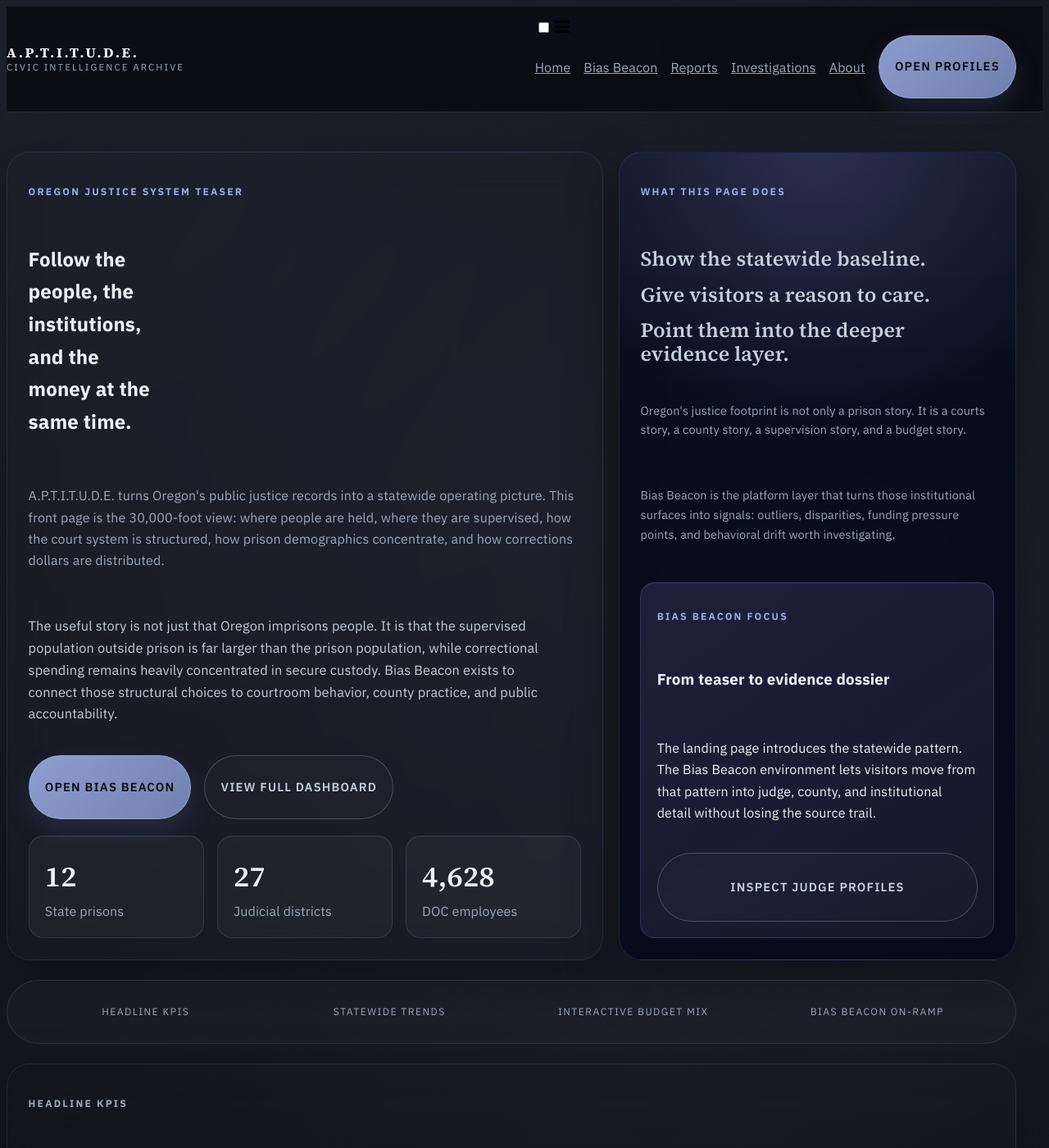
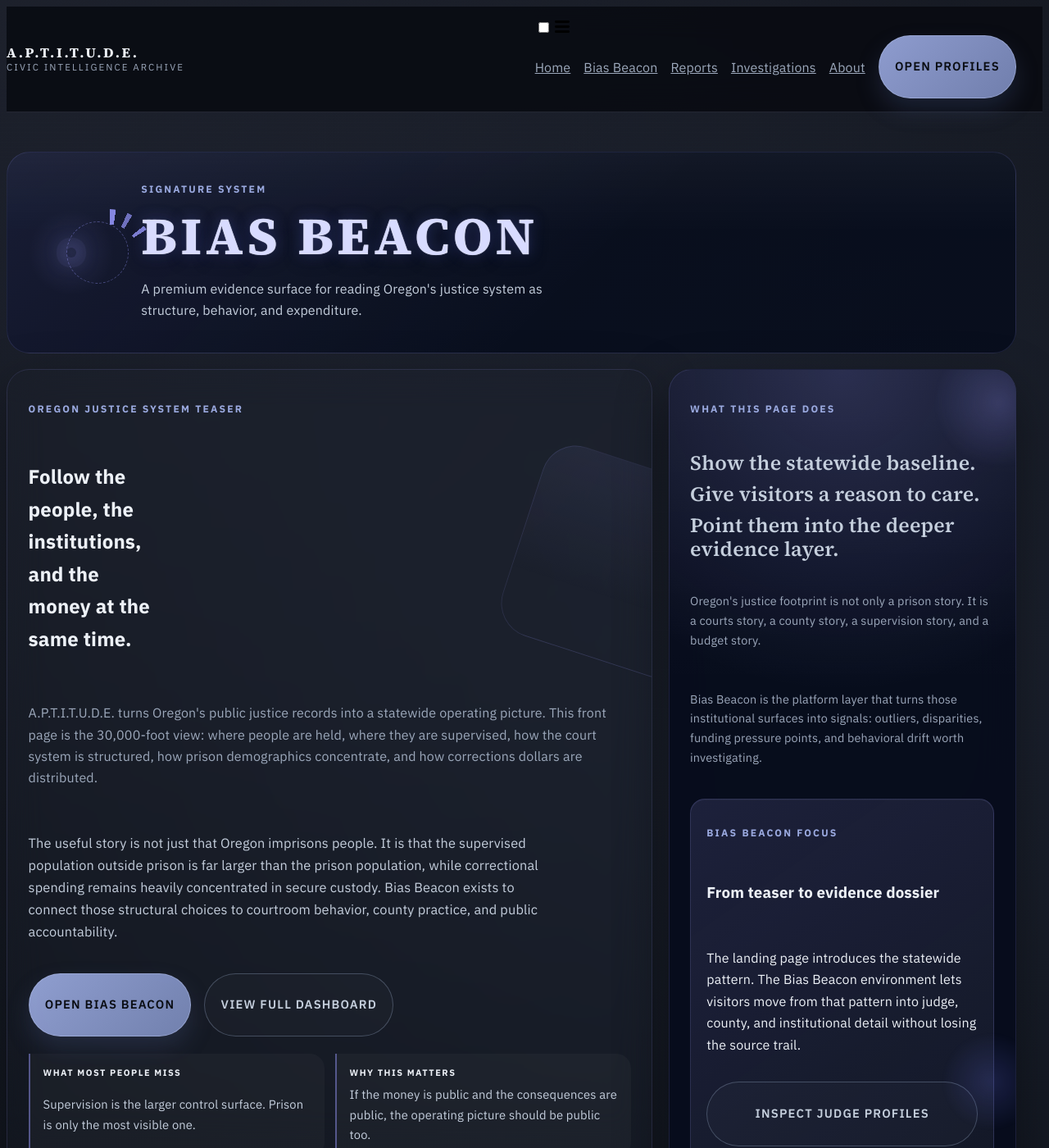
Before and after one commit to simplyashlep/A.P.T.I.T.U.D.E., a Jekyll site: the page built from index.html, in a window 1280 px wide and 1400 px high. Shown: the whole window at 82% size. Built offline with Jekyll 4.4.1, drawn with Linux system fonts in a browser that asks for light colours; some of the changed text lies outside the part shown.

Commit message:
Refine homepage art direction for premium Bias Beacon feel

```diff
--- a/assets/css/style.scss
+++ b/assets/css/style.scss
@@ -1416,8 +1416,100 @@ body.home-page {
   padding-top: 1rem;
 }
 
+.bias-beacon-masthead {
+  position: relative;
+  display: grid;
+  grid-template-columns: 120px minmax(0, 1fr);
+  gap: 1.2rem;
+  align-items: center;
+  margin-bottom: 1.2rem;
+  padding: 1.4rem 1.5rem;
+  border-radius: 28px;
+  border: 1px solid rgba(153, 153, 255, 0.14);
+  background:
+    linear-gradient(135deg, rgba(153, 153, 255, 0.1), transparent 58%),
+    linear-gradient(180deg, rgba(255, 255, 255, 0.04), transparent 40%),
+    rgba(7, 12, 28, 0.84);
+  overflow: hidden;
+}
+
+.masthead-mark {
+  position: relative;
+  width: 108px;
+  height: 108px;
+  display: grid;
+  place-items: center;
+  border-radius: 50%;
+  background: radial-gradient(circle, rgba(153, 153, 255, 0.12), transparent 68%);
+}
+
+.masthead-burst,
+.masthead-burst::before,
+.masthead-burst::after {
+  content: "";
+  position: absolute;
+  inset: 0;
+  margin: auto;
+  border-radius: 50%;
+}
+
+.masthead-burst {
+  width: 12px;
+  height: 12px;
+  background: var(--home-accent-strong);
+  box-shadow:
+    0 0 0 12px rgba(153, 153, 255, 0.06),
+    0 0 26px rgba(153, 153, 255, 0.65);
+}
+
+.masthead-burst::before {
+  width: 74px;
+  height: 74px;
+  border: 1px dashed rgba(153, 153, 255, 0.42);
+}
+
+.masthead-burst::after {
+  width: 106px;
+  height: 106px;
+  background:
+    conic-gradient(from 0deg,
+      rgba(153, 153, 255, 0.9) 0deg 8deg,
+      transparent 8deg 24deg,
+      rgba(153, 153, 255, 0.72) 24deg 31deg,
+      transparent 31deg 52deg,
+      rgba(153, 153, 255, 0.82) 52deg 58deg,
+      transparent 58deg 360deg);
+  mask: radial-gradient(circle, transparent 0 34px, #000 34px);
+  opacity: 0.95;
+}
+
+.masthead-copy {
+  display: grid;
+  gap: 0.35rem;
+}
+
+.bias-beacon-wordmark {
+  margin: 0;
+  font-family: "Source Serif 4", serif;
+  font-size: clamp(2.2rem, 5vw, 4.4rem);
+  line-height: 0.92;
+  letter-spacing: 0.08em;
+  text-transform: uppercase;
+  color: #d8dbff;
+  text-shadow:
+    0 0 1px rgba(255, 255, 255, 0.8),
+    0 0 18px rgba(104, 117, 255, 0.32),
+    0 4px 22px rgba(0, 0, 0, 0.42);
+}
+
+.masthead-note {
+  max-width: 56ch;
+  color: var(--muted-strong);
+}
+
 .dashboard-hero-grid {
   align-items: stretch;
+  grid-template-columns: minmax(0, 1.3fr) minmax(320px, 0.7fr);
 }
 
 .dashboard-hero-copy,
@@ -1441,10 +1533,26 @@ body.home-page {
     radial-gradient(circle at top left, rgba(153, 153, 255, 0.1), transparent 28%),
     linear-gradient(180deg, rgba(153, 153, 255, 0.06), transparent 26%),
     var(--home-glass-strong);
+  position: relative;
+  overflow: hidden;
 }
 
 .dashboard-hero-copy h1 {
   max-width: 11ch;
+}
+
+.dashboard-hero-copy::after {
+  content: "";
+  position: absolute;
+  right: -10%;
+  top: 10%;
+  width: 240px;
+  height: 240px;
+  border-radius: 42px;
+  transform: rotate(18deg);
+  border: 1px solid rgba(153, 153, 255, 0.12);
+  background: linear-gradient(180deg, rgba(153, 153, 255, 0.08), transparent 70%);
+  pointer-events: none;
 }
 
 .dashboard-narrative {
@@ -1459,11 +1567,46 @@ body.home-page {
     radial-gradient(circle at top, rgba(153, 153, 255, 0.2), transparent 34%),
     linear-gradient(180deg, rgba(255, 255, 255, 0.03), transparent 35%),
     rgba(7, 12, 28, 0.94);
+  position: relative;
+  overflow: hidden;
 }
 
 .hero-aside-story {
   display: grid;
   gap: 0.9rem;
+}
+
+.hero-actions-premium {
+  grid-template-columns: repeat(2, max-content);
+  align-items: center;
+}
+
+.hero-editorial-rail {
+  display: grid;
+  grid-template-columns: repeat(2, minmax(0, 1fr));
+  gap: 0.8rem;
+}
+
+.editorial-pill {
+  display: grid;
+  gap: 0.35rem;
+  padding: 0.95rem 1rem;
+  border-left: 2px solid rgba(153, 153, 255, 0.46);
+  border-radius: 0 18px 18px 0;
+  background: rgba(255, 255, 255, 0.03);
+}
+
+.editorial-label {
+  color: var(--home-accent-strong);
+  text-transform: uppercase;
+  letter-spacing: 0.14em;
+  font-size: 0.68rem;
+  font-weight: 700;
+}
+
+.editorial-copy {
+  color: var(--muted-strong);
+  font-size: 0.92rem;
 }
 
 .dashboard-proof {
@@ -1484,6 +1627,50 @@ body.home-page {
     rgba(255, 255, 255, 0.02);
   border: 1px solid rgba(153, 153, 255, 0.18);
   box-shadow: inset 0 1px 0 rgba(255, 255, 255, 0.04);
+}
+
+.premium-orb {
+  position: absolute;
+  border-radius: 50%;
+  filter: blur(2px);
+  pointer-events: none;
+}
+
+.premium-orb-one {
+  width: 160px;
+  height: 160px;
+  top: -40px;
+  right: -60px;
+  background: radial-gradient(circle, rgba(153, 153, 255, 0.22), transparent 70%);
+}
+
+.premium-orb-two {
+  width: 120px;
+  height: 120px;
+  bottom: 18%;
+  right: -30px;
+  background: radial-gradient(circle, rgba(111, 119, 255, 0.18), transparent 70%);
+}
+
+.signal-slate {
+  display: grid;
+  gap: 0.3rem;
+  padding: 1rem 1.05rem;
+  border-radius: 18px;
+  border: 1px solid rgba(153, 153, 255, 0.12);
+  background: rgba(255, 255, 255, 0.03);
+}
+
+.signal-slate-label {
+  color: var(--home-accent-strong);
+  text-transform: uppercase;
+  letter-spacing: 0.14em;
+  font-size: 0.68rem;
+  font-weight: 700;
+}
+
+.signal-slate-copy {
+  color: var(--muted-strong);
 }
 
 .dashboard-kpi-grid,
@@ -1895,6 +2082,7 @@ body.home-page {
 }
 
 @media screen and (max-width: 1080px) {
+  .bias-beacon-masthead,
   .dashboard-kpi-grid {
     grid-template-columns: repeat(2, minmax(0, 1fr));
   }
@@ -1903,15 +2091,24 @@ body.home-page {
   .budget-visual-shell {
     grid-template-columns: 1fr;
   }
+
+  .hero-editorial-rail {
+    grid-template-columns: 1fr;
+  }
 }
 
 @media screen and (max-width: 760px) {
+  .bias-beacon-masthead,
   .dashboard-kpi-grid,
   .dashboard-trends-grid,
   .trend-callouts {
     grid-template-columns: 1fr;
   }
 
+  .bias-beacon-masthead {
+    padding: 1rem;
+  }
+
   .pipeline-row {
     grid-template-columns: 1fr;
   }
--- a/index.html
+++ b/index.html
@@ -7,6 +7,17 @@ wrapper_class: home-wrapper
 ---
 
 <section class="home-hero justice-dashboard-hero" id="top">
+  <div class="bias-beacon-masthead">
+    <div class="masthead-mark" aria-hidden="true">
+      <span class="masthead-burst"></span>
+    </div>
+    <div class="masthead-copy">
+      <p class="eyebrow">Signature System</p>
+      <h2 class="bias-beacon-wordmark">Bias Beacon</h2>
+      <p class="masthead-note">A premium evidence surface for reading Oregon's justice system as structure, behavior, and expenditure.</p>
+    </div>
+  </div>
+
   <div class="hero-grid dashboard-hero-grid">
     <div class="hero-copy dashboard-hero-copy">
       <p class="eyebrow">Oregon Justice System Teaser</p>
@@ -21,9 +32,19 @@ wrapper_class: home-wrapper
         prison population, while correctional spending remains heavily concentrated in secure custody. Bias Beacon exists to connect those
         structural choices to courtroom behavior, county practice, and public accountability.
       </p>
-      <div class="hero-actions">
+      <div class="hero-actions hero-actions-premium">
         <a class="button button-primary" href="/bias-beacon/">Open Bias Beacon</a>
         <a class="button button-secondary" href="/bias-beacon/dashboard/">View Full Dashboard</a>
+      </div>
+      <div class="hero-editorial-rail">
+        <div class="editorial-pill">
+          <span class="editorial-label">What most people miss</span>
+          <span class="editorial-copy">Supervision is the larger control surface. Prison is only the most visible one.</span>
+        </div>
+        <div class="editorial-pill">
+          <span class="editorial-label">Why this matters</span>
+          <span class="editorial-copy">If the money is public and the consequences are public, the operating picture should be public too.</span>
+        </div>
       </div>
       <div class="hero-proof dashboard-proof">
         <div>
@@ -42,6 +63,8 @@ wrapper_class: home-wrapper
     </div>
 
     <aside class="hero-panel dashboard-hero-panel">
+      <div class="premium-orb premium-orb-one" aria-hidden="true"></div>
+      <div class="premium-orb premium-orb-two" aria-hidden="true"></div>
       <p class="panel-label">What This Page Does</p>
       <div class="spine-lines">
         <span>Show the statewide baseline.</span>
@@ -65,6 +88,10 @@ wrapper_class: home-wrapper
           and institutional detail without losing the source trail.
         </p>
         <a class="button button-secondary" href="/bias-beacon/judges/">Inspect Judge Profiles</a>
+      </div>
+      <div class="signal-slate">
+        <span class="signal-slate-label">Premium posture</span>
+        <span class="signal-slate-copy">Editorial restraint up front. Deep institutional detail one click later.</span>
       </div>
     </aside>
   </div>
```
